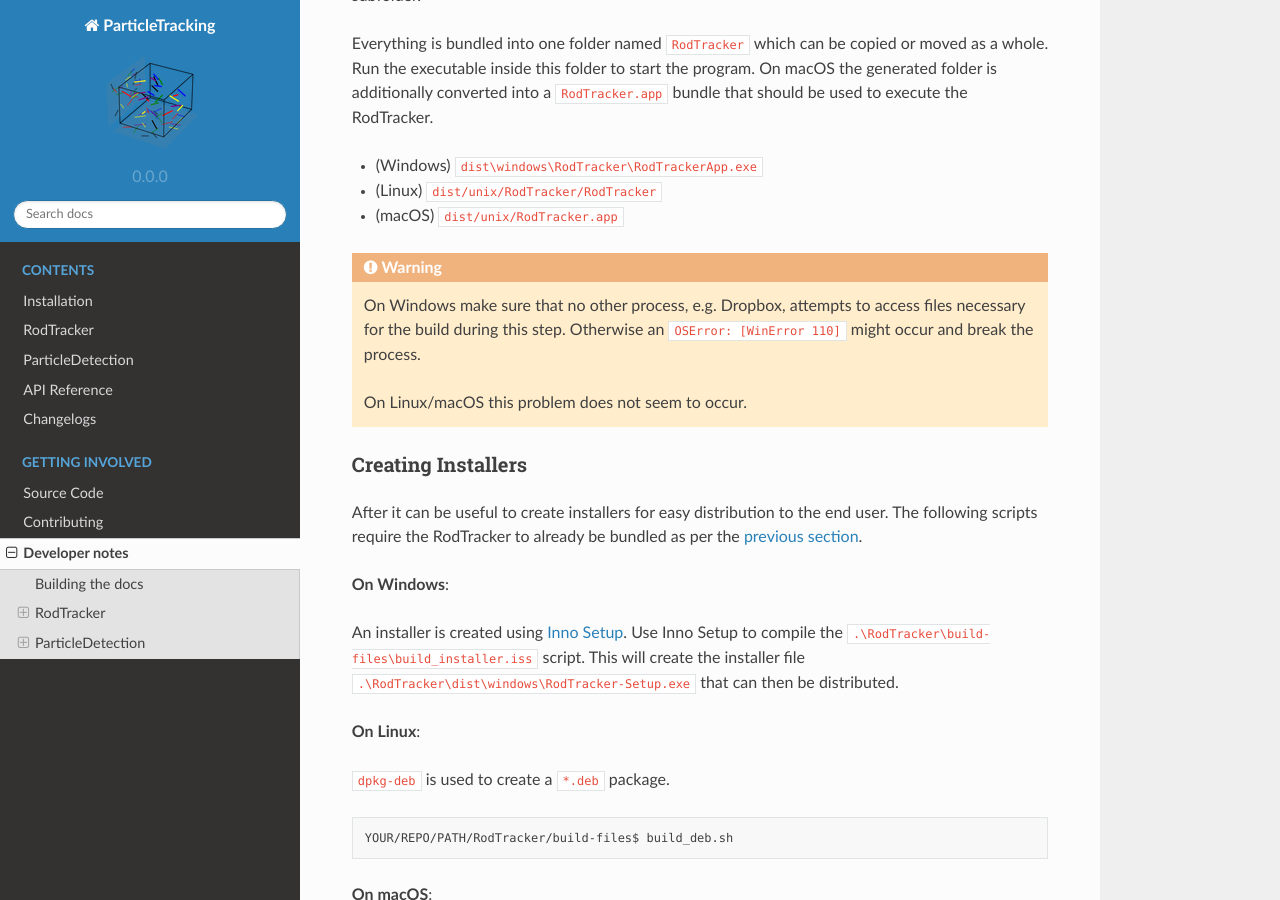
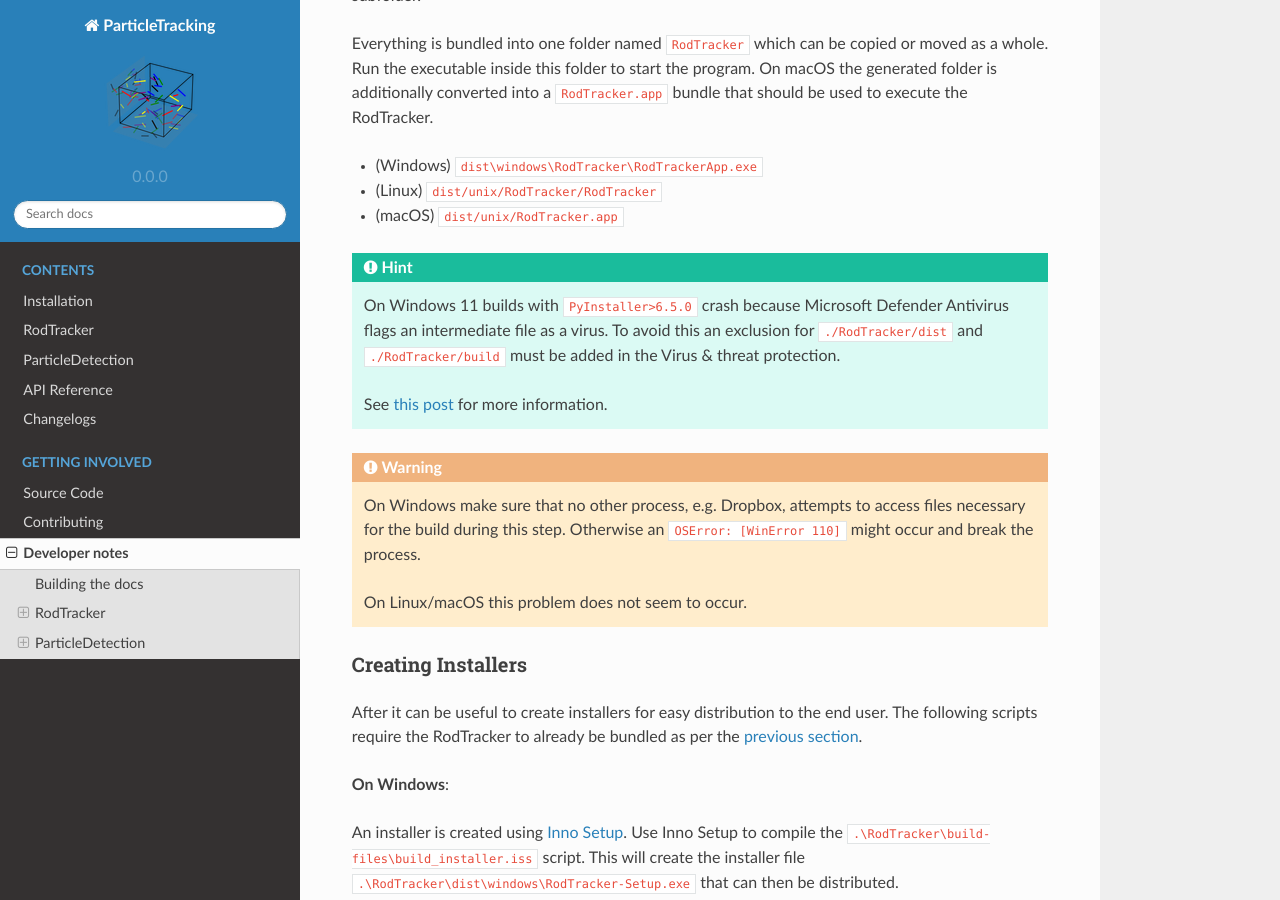
Before and after one commit to ANP-Granular/ParticleTracking, a Sphinx documentation site: the page built from docs/source/developer_notes.md, in a window 1280 px wide and 900 px high, scrolled down 2160 px. Built offline with Sphinx 7.4.7 and the Read the Docs theme 2.0.0, drawn with Linux system fonts in a browser that asks for light colours; the version number is read from the project's files by our own code.

````diff
--- a/docs/source/developer_notes.md
+++ b/docs/source/developer_notes.md
@@ -77,6 +77,13 @@
 - (Linux) `dist/unix/RodTracker/RodTracker`
 - (macOS) `dist/unix/RodTracker.app`
 
+```{hint}
+On Windows 11 builds with `PyInstaller>6.5.0` crash because Microsoft Defender Antivirus flags an intermediate file as a virus.
+To avoid this an exclusion for `./RodTracker/dist` and `./RodTracker/build` must be added in the Virus & threat protection.
+
+See [this post](https://stackoverflow.com/a/77839519) for more information.
+```
+
 ```{warning}
 On Windows make sure that no other process, e.g. Dropbox, attempts to access files necessary for the build during this step. Otherwise an `OSError: [WinError 110]` might occur and break the process.
 
````
Also changed, not shown: 2 other files.
